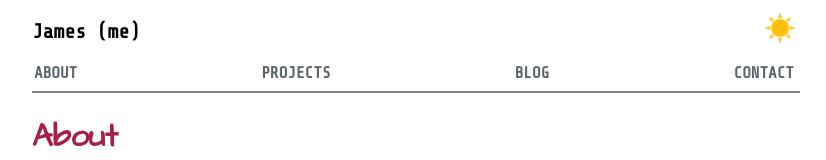
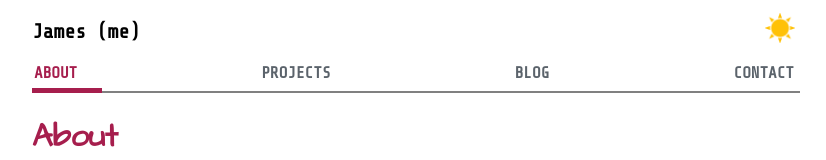
Before and after one commit to jamesncox/portfolio-v2, a React (Create React App) app: page / in a window 1280 px wide. Shown: the top 160 px of the page, without its empty margins (224-1050 px from the left). Built offline with nearby package versions, Linux system fonts and the light colour scheme.

Commit message:
Add useState to NavBar.js to handle which class to add

```diff
--- a/src/components/about/About.js
+++ b/src/components/about/About.js
@@ -4,7 +4,7 @@ function About() {
 
     return (
         <div id="about" className="practice-scroll">
-          <h1 className="selected-menu">About</h1>
+          <h1 className="selected-section">About</h1>
           Lorem ipsum dolor sit amet consectetur adipisicing elit. Id, repellendus. Totam nihil similique a repellat minus dolor amet quasi. Corporis nulla quaerat iste, sed quasi ab dolorem maxime minima animi.
         </div>
     )
--- a/src/components/blog/Blog.js
+++ b/src/components/blog/Blog.js
@@ -4,7 +4,7 @@ function Blog() {
 
     return (
         <div id="blog" className="practice-scroll">
-          <h1 className="selected-menu">Blog</h1>
+          <h1 className="selected-section">Blog</h1>
           Lorem ipsum dolor sit amet consectetur adipisicing elit. Id, repellendus. Totam nihil similique a repellat minus dolor amet quasi. Corporis nulla quaerat iste, sed quasi ab dolorem maxime minima animi.
         </div>
     )
--- a/src/components/contact/Contact.js
+++ b/src/components/contact/Contact.js
@@ -4,7 +4,7 @@ function Contact() {
 
     return (
         <div id="contact" className="practice-scroll">
-          <h1 className="selected-menu">Contact</h1>
+          <h1 className="selected-section">Contact</h1>
           Lorem ipsum dolor sit amet consectetur adipisicing elit. Id, repellendus. Totam nihil similique a repellat minus dolor amet quasi. Corporis nulla quaerat iste, sed quasi ab dolorem maxime minima animi.
         </div>
     )
--- a/src/components/layout/NavBar.js
+++ b/src/components/layout/NavBar.js
@@ -1,12 +1,49 @@
-import React from 'react'
+import React, {useState } from 'react'
 import {Link} from 'react-scroll'
 
 function NavBar() {
 
+    const [aboutActive, setAboutActive] = useState(true)
+    const [projectsActive, setProjectsActive] = useState(false)
+    const [blogActive, setBlogActive] = useState(false)
+    const [contactActive, setContactActive] = useState(false)
+
+    const handleAboutActive = () => {
+        setAboutActive(true)
+        setProjectsActive(false)
+        setBlogActive(false)
+        setContactActive(false)
+    }
+
+    const handleProjectsActive = () => {
+        setAboutActive(false)
+        setProjectsActive(true)
+        setBlogActive(false)
+        setContactActive(false)
+    }
+
+    const handleBlogActive = () => {
+        setAboutActive(false)
+        setProjectsActive(false)
+        setBlogActive(true)
+        setContactActive(false)
+    }
+
+    const handleContactActive = () => {
+        setAboutActive(false)
+        setProjectsActive(false)
+        setBlogActive(false)
+        setContactActive(true)
+    }
+
     return (
       <nav className="menu-wrapper">
-        <button className="menu-style">
+        <button
+
+          className={aboutActive ? "selected-menu" : "menu"}
+        >
           <Link
+          onClick={(e) => handleAboutActive(e)}
             activeClass="active"
             to="about"
             spy={true}
@@ -17,8 +54,12 @@ function NavBar() {
             About
           </Link>
         </button>
-        <button className="menu-style">
+        <button
+
+          className={projectsActive ? "selected-menu" : "menu"}
+        >
           <Link
+          onClick={(e) => handleProjectsActive(e)}
             activeClass="active"
             to="projects"
             spy={true}
@@ -29,8 +70,12 @@ function NavBar() {
             Projects
           </Link>
         </button>
-        <button className="menu-style">
+        <button
+
+          className={blogActive ? "selected-menu" : "menu"}
+        >
           <Link
+          onClick={(e) => handleBlogActive(e)}
             activeClass="active"
             to="blog"
             spy={true}
@@ -41,8 +86,12 @@ function NavBar() {
             Blog
           </Link>
         </button>
-        <button className="menu-style">
+        <button
+
+          className={contactActive ? "selected-menu" : "menu"}
+        >
           <Link
+          onClick={(e) => handleContactActive(e)}
             activeClass="active"
             to="contact"
             spy={true}
--- a/src/components/projects/Projects.js
+++ b/src/components/projects/Projects.js
@@ -4,7 +4,7 @@ function Projects() {
 
     return (
         <div id="projects" className="practice-scroll">
-          <h1 className="selected-menu">Projects</h1>
+          <h1 className="selected-section">Projects</h1>
           Lorem ipsum dolor sit amet consectetur adipisicing elit. Id, repellendus. Totam nihil similique a repellat minus dolor amet quasi. Corporis nulla quaerat iste, sed quasi ab dolorem maxime minima animi.
         </div>
     )
--- a/src/stylesheets/App.css
+++ b/src/stylesheets/App.css
@@ -63,6 +63,7 @@ body.dark {
 .App {
     margin-left: 1rem;
     margin-right: 1rem;
+    /* border: 1px solid black; */
 }
 
 .nav-parent {
@@ -121,7 +122,7 @@ body.dark {
     transition: var(--theme-transition);
 }
 
-.selected-menu {
+.selected-section {
     font-family: 'Architects Daughter', cursive;
     color: var(--hightlighted-menu-color);
     transition: var(--theme-transition);
--- a/src/stylesheets/NavMenu.css
+++ b/src/stylesheets/NavMenu.css
@@ -1,6 +1,31 @@
 @import url('https://fonts.googleapis.com/css2?family=Share+Tech+Mono&display=swap');
 
-.menu-style {
+.selected-menu {
+    font-family: 'Share Tech Mono', monospace;
+    font-size: 1rem;
+    border: none;
+    background: none;
+    outline: none;
+    font-weight: var(--font-weight);
+    color: var(--hightlighted-menu-color);
+    margin-left: -.25rem;
+    text-transform: uppercase;
+    cursor: pointer;
+    transition: var(--theme-transition);
+}
+
+.selected-menu::before {
+  content: '';
+  position: absolute;
+  margin-left: -.15rem;
+  top: 97%;
+  height: 5px;
+  width: 70px;
+  background-color: var(--hightlighted-menu-color);
+  transition: var(--theme-transition);
+}
+
+.menu {
     font-family: 'Share Tech Mono', monospace;
     position: relative;
     cursor: pointer;
@@ -15,22 +40,22 @@
     margin-left: -.25rem;
   }
 
-  .menu-style:hover {
-    color: var(--hightlighted-menu-color);
+  .menu:hover {
+    color: var(--description-color);
   }
 
-  .menu-style:focus, .menu-style:active {
-    color: var(--hightlighted-menu-color);
+  .menu:focus, .menu:active {
+    color: var(--description-color);
   }
 
-  .menu-style::before {
+  .menu::before {
     content: '';
     position: absolute;
     margin-left: -.15rem;
     top: 125%;
     height: 5px;
-    width: 95%;
-    background-color: var(--hightlighted-menu-color);
+    width: 70px;
+    background-color: var(--description-color);
     -webkit-transform-origin: center top;
             transform-origin: center top;
     -webkit-transform: scale(0, 1);
@@ -40,12 +65,12 @@
     transition: color 0.1s, transform 0.2s ease-out, -webkit-transform 0.2s ease-out;
   }
 
-  .menu-style:active::before {
-    background-color: var(--hightlighted-menu-color);
+  .menu:active::before {
+    background-color: var(--description-color);
   }
 
-  .menu-style:hover::before,
-  .menu-style:focus::before {
+  .menu:hover::before,
+  .menu:focus::before {
     -webkit-transform-origin: center top;
             transform-origin: center top;
     -webkit-transform: scale(1, 1);
```
